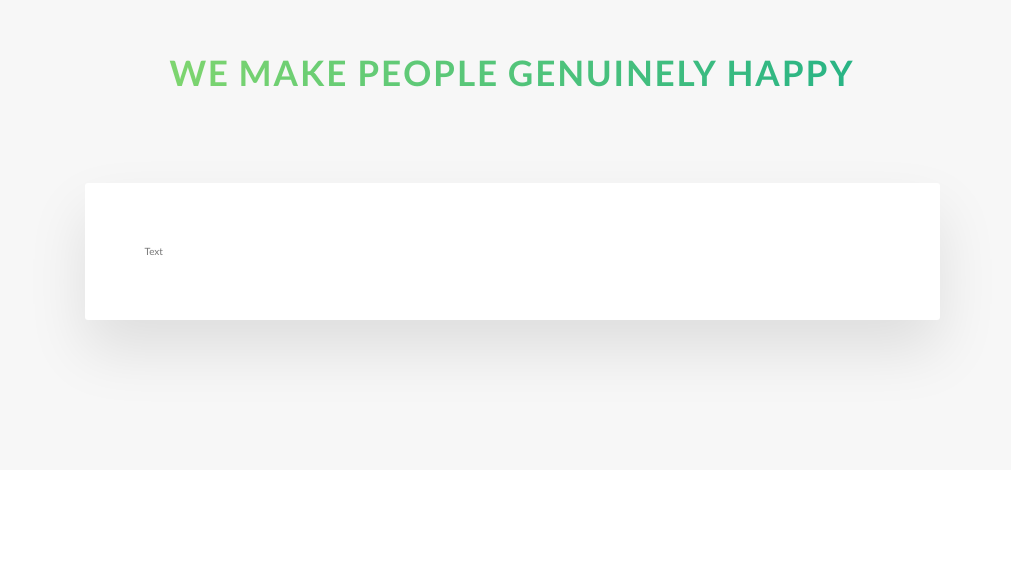
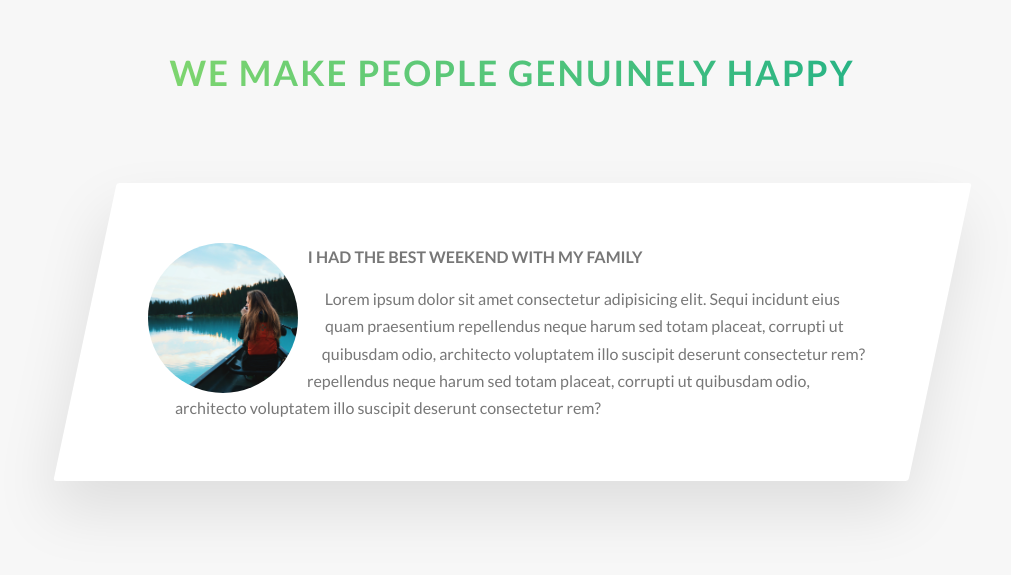
Before and after one commit to Ogaga01/Advanced-CSS-SASS-Course, a website: page Natours/starter/index.html in a window 1280 px wide. Shown: the part 3316-3891 px from the top of the page, without its empty margins (128-1139 px from the left). Before the commit the page ends 3816 px from the top, so only its background shows below. Drawn offline with Linux system fonts and the light colour scheme.

Commit message:
Story image and text

```diff
--- a/Natours/starter/index.html
+++ b/Natours/starter/index.html
@@ -218,7 +218,15 @@
                 </div>
                 <div class="row">
                     <div class="story">
-                        Text
+                        <figure class="story__shape">
+                            <img src="./img/nat-8.jpg" alt="person on a tour" class="story__img">
+                        </figure>
+                        <div class="story__text">
+                            <h3 class="heading-tertiary u-margin-bottom-small">I had the best weekend with my family</h3>
+                            <p>
+                                Lorem ipsum dolor sit amet consectetur adipisicing elit. Sequi incidunt eius quam praesentium repellendus neque harum sed totam placeat, corrupti ut quibusdam odio, architecto voluptatem illo suscipit deserunt consectetur rem? repellendus neque harum sed totam placeat, corrupti ut quibusdam odio, architecto voluptatem illo suscipit deserunt consectetur rem?
+                            </p>
+                        </div>
                     </div>
                 </div>
             </section>
--- a/Natours/starter/sass/components/_story.scss
+++ b/Natours/starter/sass/components/_story.scss
@@ -5,4 +5,30 @@
     background-color: $color-white;
     border-radius: .3rem;
     padding: 6rem;
+    padding-left: 9rem;
+    font-size: $default-font-size;
+    transform: skewX(-12deg);
+
+    & > * {
+        transform: skewX(12deg);
+    }
+
+    &__shape {
+        width: 15rem;
+        height: 15rem;
+        float: left;
+        -webkit-shape-outside: circle(50% at 50% 50%);
+        shape-outside: circle(50% at 50% 50%);
+        -webkit-clip-path: circle(50% at 50% 50%);
+        clip-path: circle(50% at 50% 50%);
+        transform: translateX(-3rem) skewX(12deg);
+    }
+
+    &__img {
+        height: 100%;
+    }
+
+    &__text {
+        transform: skewX(12deg);
+    }
 }
```
Also changed, not shown: Natours/starter/css/style.css.
